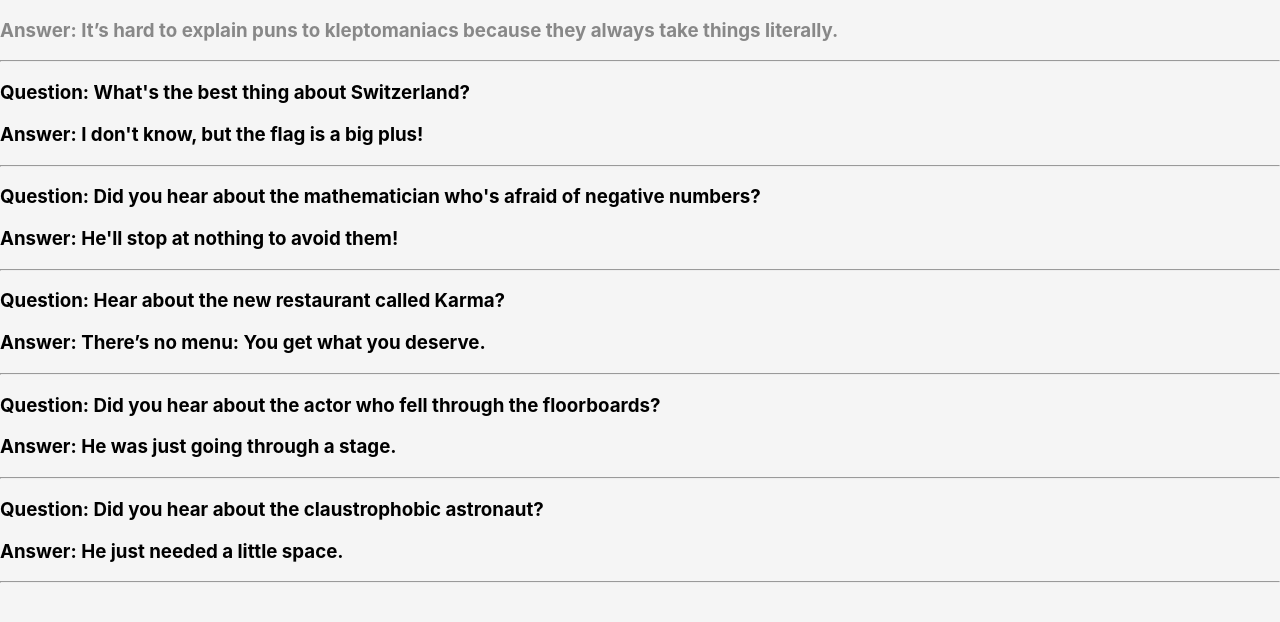
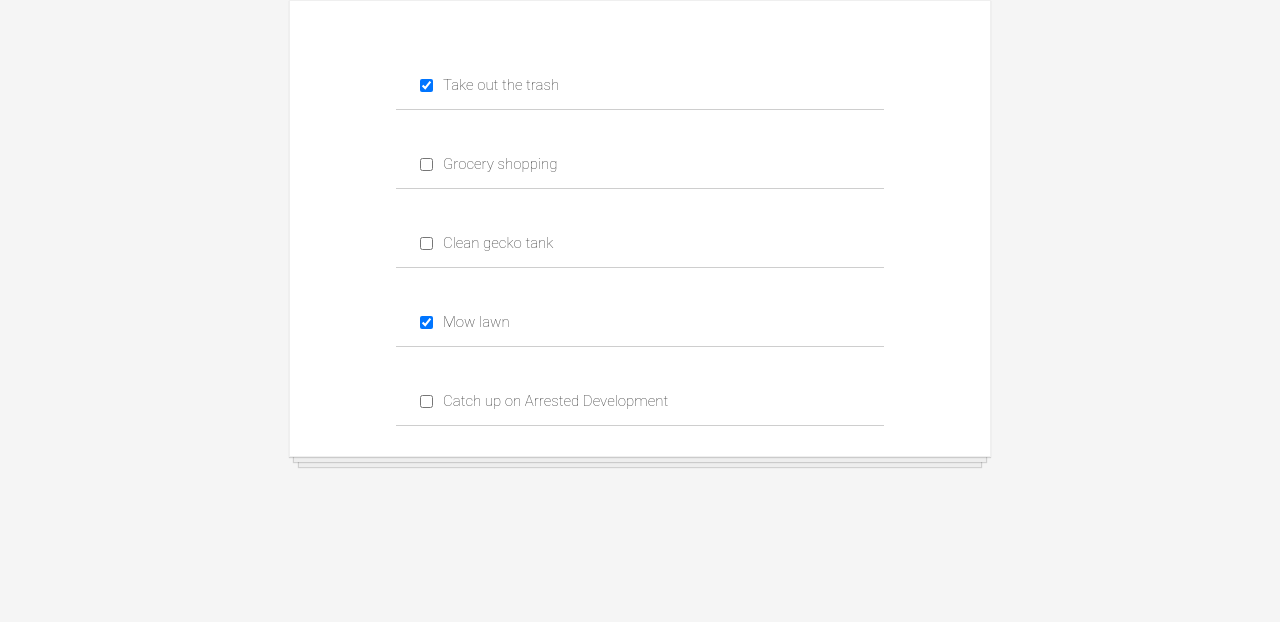
Before and after one commit to leducmanh1011/react-learning, a React (Create React App) app: page / in a window 1280 px wide. Shown: the top 622 px of the page. Built offline with nearby package versions, Linux system fonts and the light colour scheme.

Commit message:
Todo app phase 3

```diff
--- a/src/App.js
+++ b/src/App.js
@@ -7,22 +7,16 @@
 import ContactCard from './components/ContactCard';
 import Joke from './components/Joke';
 import jokesData from './components/JokesData';
+import todosData from './components/todosData';
 
-// https://developer.mozilla.org/en-US/docs/Web/JavaScript/Reference/Global_Objects/Array/filter
-// https://developer.mozilla.org/en-US/docs/Web/JavaScript/Reference/Global_Objects/Array/map
-// https://developer.mozilla.org/en-US/docs/Web/JavaScript/Reference/Global_Objects/Array/sort
-// https://developer.mozilla.org/en-US/docs/Web/JavaScript/Reference/Global_Objects/Array/reduce
-// https://developer.mozilla.org/en-US/docs/Web/JavaScript/Reference/Global_Objects/Array/every
-// https://developer.mozilla.org/en-US/docs/Web/JavaScript/Reference/Global_Objects/Array/some
-// https://developer.mozilla.org/en-US/docs/Web/JavaScript/Reference/Global_Objects/Array/find
-// https://developer.mozilla.org/en-US/docs/Web/JavaScript/Reference/Global_Objects/Array/findindex
+
 
 function App() {
-  const jokeComponents = jokesData.map(joke => <Joke key={joke.id} question={joke.question} punchLine={joke.punchLine} />)
+  const todoItems = todosData.map(item => <TodoItem item={item} />)
 
   return (
-    <div>
-      {jokeComponents}
+    <div className="todo-list">
+        {todoItems}
     </div>
   );
 }
--- a/src/components/TodoItem.js
+++ b/src/components/TodoItem.js
@@ -1,10 +1,10 @@
 import React from 'react'
 
-function TodoItem() {
+function TodoItem(props) {
   return (
     <div className="todo-item">
-      <input type="checkbox" />
-      <p>Placeholder text here</p>
+      <input type="checkbox" checked={props.item.completed} />
+      <p>{props.item.text}</p>
     </div>
   )
 }
--- /dev/null
+++ b/src/components/todosData.js
@@ -0,0 +1,29 @@
+const todosData = [
+  {
+      id: 1,
+      text: "Take out the trash",
+      completed: true
+  },
+  {
+      id: 2,
+      text: "Grocery shopping",
+      completed: false
+  },
+  {
+      id: 3,
+      text: "Clean gecko tank",
+      completed: false
+  },
+  {
+      id: 4,
+      text: "Mow lawn",
+      completed: true
+  },
+  {
+      id: 5,
+      text: "Catch up on Arrested Development",
+      completed: false
+  }
+]
+
+export default todosData
```
